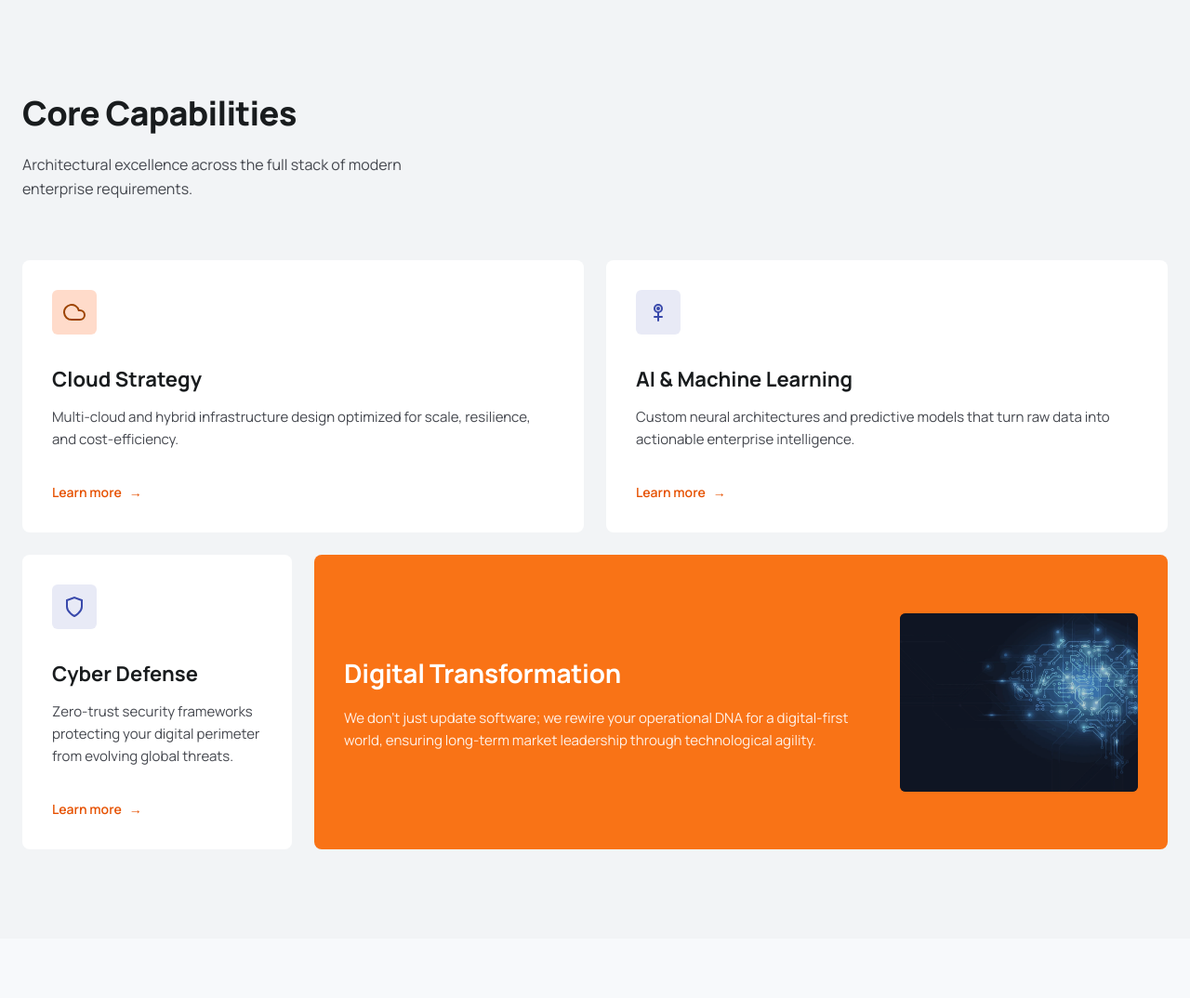
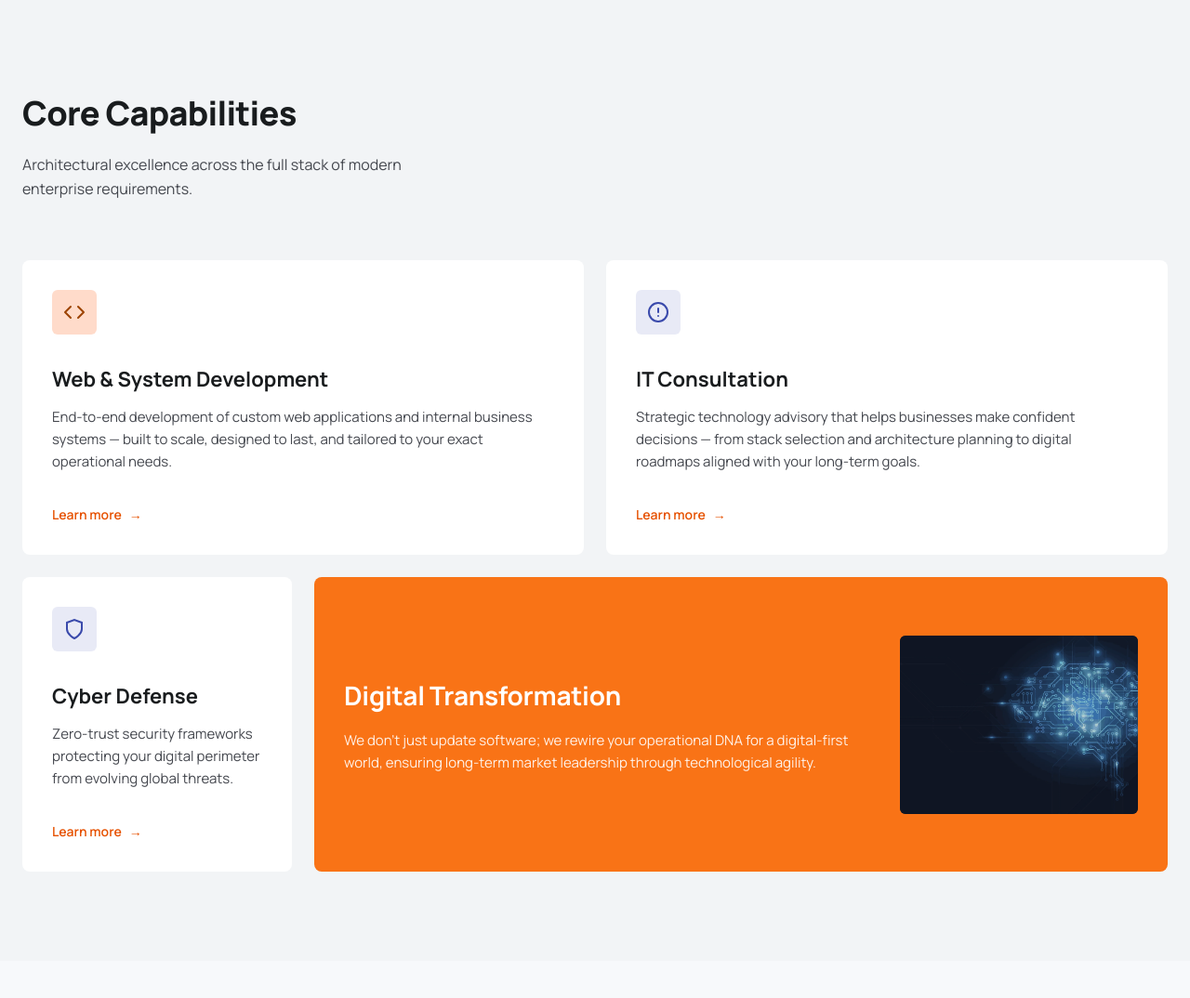
Before and after one commit to irilnursharief/lgs-web, a Django app: template templates/index.html in a window 1280 px wide. Shown: the part 605-1679 px from the top of the page at 93% size. Run offline with Django 5.2, Linux system fonts and the light colour scheme; the template is opened without the code that fills it, so the values that code supplies are empty; style sheets or scripts are compiled from the project's sources.

Commit message:
feat: update core capabilies section with accurate sevices of lgs

```diff
--- a/templates/partials/_capabilities.html
+++ b/templates/partials/_capabilities.html
@@ -4,12 +4,10 @@
 
         <!-- Section Header -->
         <div class="mb-16">
-            <h2 class="font-extrabold text-on-surface mb-4"
-                style="font-size: 2.25rem; letter-spacing: -0.02em;">
+            <h2 class="font-extrabold text-on-surface mb-4" style="font-size: 2.25rem; letter-spacing: -0.02em;">
                 Core Capabilities
             </h2>
-            <p class="text-on-surface-variant max-w-md"
-               style="font-size: 1rem; line-height: 1.6;">
+            <p class="text-on-surface-variant max-w-md" style="font-size: 1rem; line-height: 1.6;">
                 Architectural excellence across the full stack of modern
                 enterprise requirements.
             </p>
@@ -18,58 +16,51 @@
         <!-- Row 1 — Two equal cards -->
         <div class="grid grid-cols-1 md:grid-cols-2 gap-6 mb-6">
 
-            <!-- Cloud Strategy -->
+            <!-- Web & System Development -->
             <div class="bg-surface-container-lowest rounded-lg p-8
                         hover:bg-surface-container transition-colors duration-200">
-                <div class="w-12 h-12 rounded-md flex items-center justify-center mb-8"
-                     style="background: #FFDBCA;">
-                    <svg xmlns="http://www.w3.org/2000/svg" class="w-6 h-6" viewBox="0 0 24 24"
-                         fill="none" stroke="#9D4300" stroke-width="2" stroke-linecap="round">
-                        <path d="M18 10h-1.26A8 8 0 1 0 9 20h9a5 5 0 0 0 0-10z"/>
+                <div class="w-12 h-12 rounded-md flex items-center justify-center mb-8" style="background: #FFDBCA;">
+                    <svg xmlns="http://www.w3.org/2000/svg" class="w-6 h-6" viewBox="0 0 24 24" fill="none"
+                        stroke="#9D4300" stroke-width="2" stroke-linecap="round" stroke-linejoin="round">
+                        <polyline points="16 18 22 12 16 6" />
+                        <polyline points="8 6 2 12 8 18" />
                     </svg>
                 </div>
-                <h3 class="font-bold text-on-surface mb-3"
-                    style="font-size: 1.375rem;">
-                    Cloud Strategy
+                <h3 class="font-bold text-on-surface mb-3" style="font-size: 1.375rem;">
+                    Web & System Development
                 </h3>
-                <p class="text-on-surface-variant mb-8"
-                   style="font-size: 0.9375rem; line-height: 1.6;">
-                    Multi-cloud and hybrid infrastructure design optimized
-                    for scale, resilience, and cost-efficiency.
+                <p class="text-on-surface-variant mb-8" style="font-size: 0.9375rem; line-height: 1.6;">
+                    End-to-end development of custom web applications and internal
+                    business systems — built to scale, designed to last, and tailored
+                    to your exact operational needs.
                 </p>
-                <a href="#"
-                   class="inline-flex items-center gap-2 text-primary font-semibold
-                          hover:text-primary-container transition-colors duration-200"
-                   style="font-size: 0.875rem;">
+                <a href="#" class="inline-flex items-center gap-2 text-primary font-semibold
+                        hover:text-primary-container transition-colors duration-200" style="font-size: 0.875rem;">
                     Learn more <span aria-hidden="true">→</span>
                 </a>
             </div>
 
-            <!-- AI & Machine Learning -->
+            <!-- IT Consultation -->
             <div class="bg-surface-container-lowest rounded-lg p-8
                         hover:bg-surface-container transition-colors duration-200">
-                <div class="w-12 h-12 rounded-md flex items-center justify-center mb-8"
-                     style="background: #E8EAF6;">
-                    <svg xmlns="http://www.w3.org/2000/svg" class="w-6 h-6" viewBox="0 0 24 24"
-                         fill="none" stroke="#3949AB" stroke-width="2" stroke-linecap="round">
-                        <circle cx="12" cy="8" r="4"/>
-                        <path d="M12 12v9M8 17h8"/>
-                        <circle cx="12" cy="8" r="1" fill="#3949AB"/>
+                <div class="w-12 h-12 rounded-md flex items-center justify-center mb-8" style="background: #E8EAF6;">
+                    <svg xmlns="http://www.w3.org/2000/svg" class="w-6 h-6" viewBox="0 0 24 24" fill="none"
+                        stroke="#3949AB" stroke-width="2" stroke-linecap="round" stroke-linejoin="round">
+                        <circle cx="12" cy="12" r="10" />
+                        <line x1="12" y1="8" x2="12" y2="12" />
+                        <line x1="12" y1="16" x2="12.01" y2="16" />
                     </svg>
                 </div>
-                <h3 class="font-bold text-on-surface mb-3"
-                    style="font-size: 1.375rem;">
-                    AI & Machine Learning
+                <h3 class="font-bold text-on-surface mb-3" style="font-size: 1.375rem;">
+                    IT Consultation
                 </h3>
-                <p class="text-on-surface-variant mb-8"
-                   style="font-size: 0.9375rem; line-height: 1.6;">
-                    Custom neural architectures and predictive models that
-                    turn raw data into actionable enterprise intelligence.
+                <p class="text-on-surface-variant mb-8" style="font-size: 0.9375rem; line-height: 1.6;">
+                    Strategic technology advisory that helps businesses make confident
+                    decisions — from stack selection and architecture planning to
+                    digital roadmaps aligned with your long-term goals.
                 </p>
-                <a href="#"
-                   class="inline-flex items-center gap-2 text-primary font-semibold
-                          hover:text-primary-container transition-colors duration-200"
-                   style="font-size: 0.875rem;">
+                <a href="#" class="inline-flex items-center gap-2 text-primary font-semibold
+                        hover:text-primary-container transition-colors duration-200" style="font-size: 0.875rem;">
                     Learn more <span aria-hidden="true">→</span>
                 </a>
             </div>
@@ -82,26 +73,21 @@
             <!-- Cyber Defense — 1 col -->
             <div class="md:col-span-1 bg-surface-container-lowest rounded-lg p-8
                         hover:bg-surface-container transition-colors duration-200">
-                <div class="w-12 h-12 rounded-md flex items-center justify-center mb-8"
-                     style="background: #E8EAF6;">
-                    <svg xmlns="http://www.w3.org/2000/svg" class="w-6 h-6" viewBox="0 0 24 24"
-                         fill="none" stroke="#3949AB" stroke-width="2" stroke-linecap="round">
-                        <path d="M12 22s8-4 8-10V5l-8-3-8 3v7c0 6 8 10 8 10z"/>
+                <div class="w-12 h-12 rounded-md flex items-center justify-center mb-8" style="background: #E8EAF6;">
+                    <svg xmlns="http://www.w3.org/2000/svg" class="w-6 h-6" viewBox="0 0 24 24" fill="none"
+                        stroke="#3949AB" stroke-width="2" stroke-linecap="round">
+                        <path d="M12 22s8-4 8-10V5l-8-3-8 3v7c0 6 8 10 8 10z" />
                     </svg>
                 </div>
-                <h3 class="font-bold text-on-surface mb-3"
-                    style="font-size: 1.375rem;">
+                <h3 class="font-bold text-on-surface mb-3" style="font-size: 1.375rem;">
                     Cyber Defense
                 </h3>
-                <p class="text-on-surface-variant mb-8"
-                   style="font-size: 0.9375rem; line-height: 1.6;">
+                <p class="text-on-surface-variant mb-8" style="font-size: 0.9375rem; line-height: 1.6;">
                     Zero-trust security frameworks protecting your digital
                     perimeter from evolving global threats.
                 </p>
-                <a href="#"
-                   class="inline-flex items-center gap-2 text-primary font-semibold
-                          hover:text-primary-container transition-colors duration-200"
-                   style="font-size: 0.875rem;">
+                <a href="#" class="inline-flex items-center gap-2 text-primary font-semibold
+                          hover:text-primary-container transition-colors duration-200" style="font-size: 0.875rem;">
                     Learn more <span aria-hidden="true">→</span>
                 </a>
             </div>
@@ -112,12 +98,10 @@
 
                 <!-- Text -->
                 <div class="flex-1">
-                    <h3 class="font-bold text-on-primary mb-4"
-                        style="font-size: 1.75rem; letter-spacing: -0.01em;">
+                    <h3 class="font-bold text-on-primary mb-4" style="font-size: 1.75rem; letter-spacing: -0.01em;">
                         Digital Transformation
                     </h3>
-                    <p class="text-on-primary opacity-90"
-                       style="font-size: 0.9375rem; line-height: 1.6;">
+                    <p class="text-on-primary opacity-90" style="font-size: 0.9375rem; line-height: 1.6;">
                         We don't just update software; we rewire your operational
                         DNA for a digital-first world, ensuring long-term market
                         leadership through technological agility.
@@ -125,11 +109,9 @@
                 </div>
 
                 <!-- Image -->
-                <div class="w-full md:w-64 h-48 rounded-md overflow-hidden shrink-0"
-                     style="background: #1E2124;">
-                    <img src="{% static 'images/hero_image.webp' %}"
-                         alt="Digital Transformation"
-                         class="w-full h-full object-cover opacity-80">
+                <div class="w-full md:w-64 h-48 rounded-md overflow-hidden shrink-0" style="background: #1E2124;">
+                    <img src="{% static 'images/hero_image.webp' %}" alt="Digital Transformation"
+                        class="w-full h-full object-cover opacity-80">
                 </div>
 
             </div>
```
